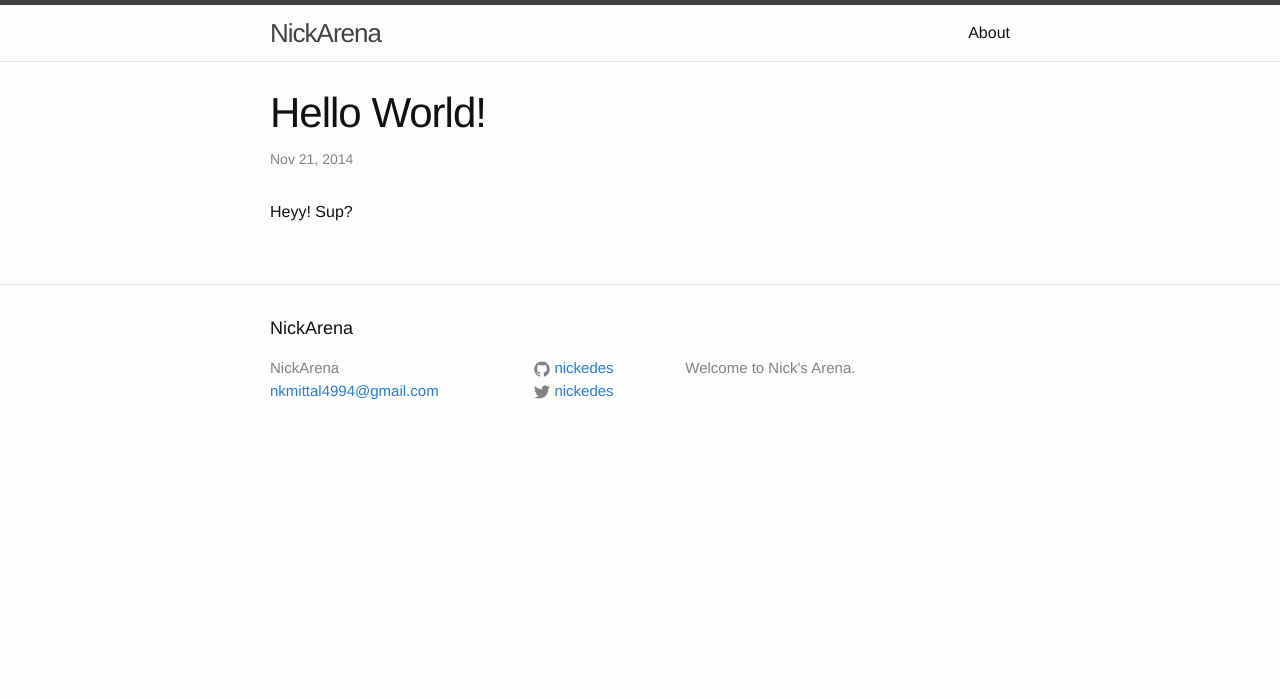
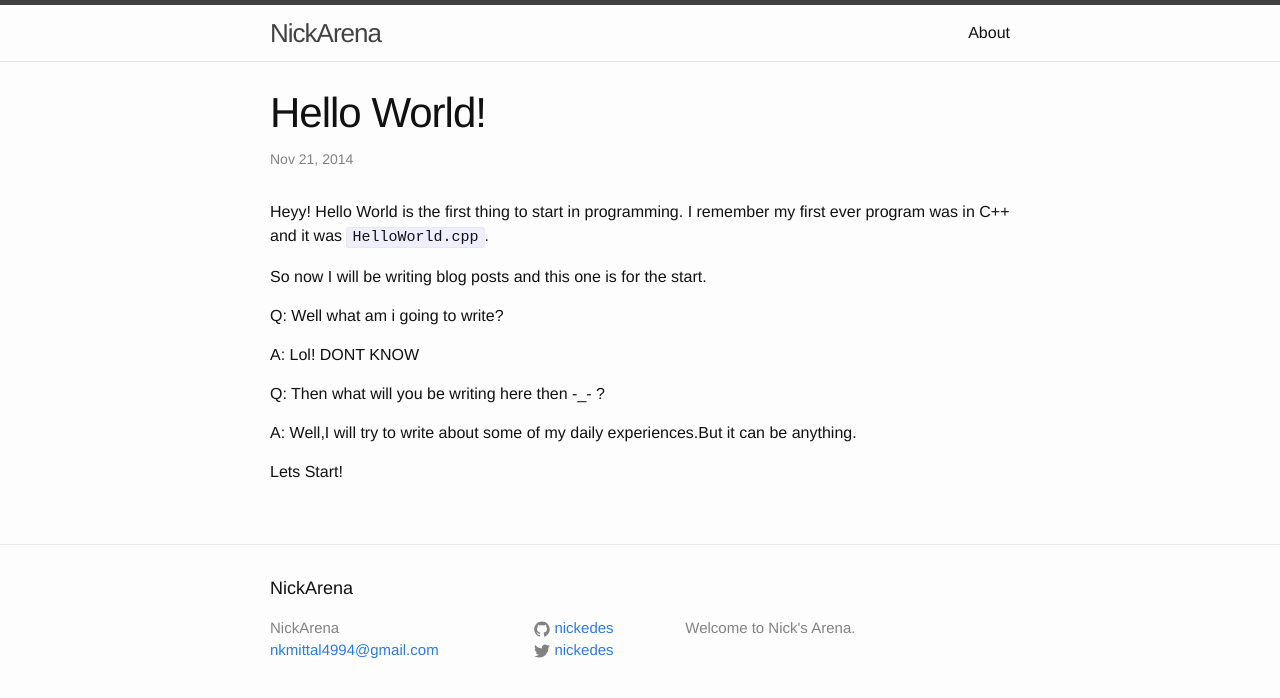
Before and after one commit to Menicks/Menicks.github.io, a Jekyll site: the page built from _posts/2014-11-21-Hello-World.md, in a window 1280 px wide. Shown: the top 698 px of the page. Built offline with Jekyll 4.4.1, drawn with Linux system fonts in a browser that asks for light colours.

Commit message:
Hello World post updated

````diff
--- a/_posts/2014-11-21-Hello-World.md
+++ b/_posts/2014-11-21-Hello-World.md
@@ -5,4 +5,17 @@ date: 2014-11-21
 category: General
 ---
 Heyy!
-Sup?
+Hello World is the first thing to start in programming. I remember my first ever program was in C++ and it was ```HelloWorld.cpp```.
+
+So now I will be writing blog posts and this one is for the start.
+
+Q: Well what am i going to write?
+
+A: Lol! DONT KNOW
+
+Q: Then what will you be writing here then -_- ?
+
+A: Well,I will try to write about some of my daily experiences.But it can be anything.
+
+
+Lets Start!
````
